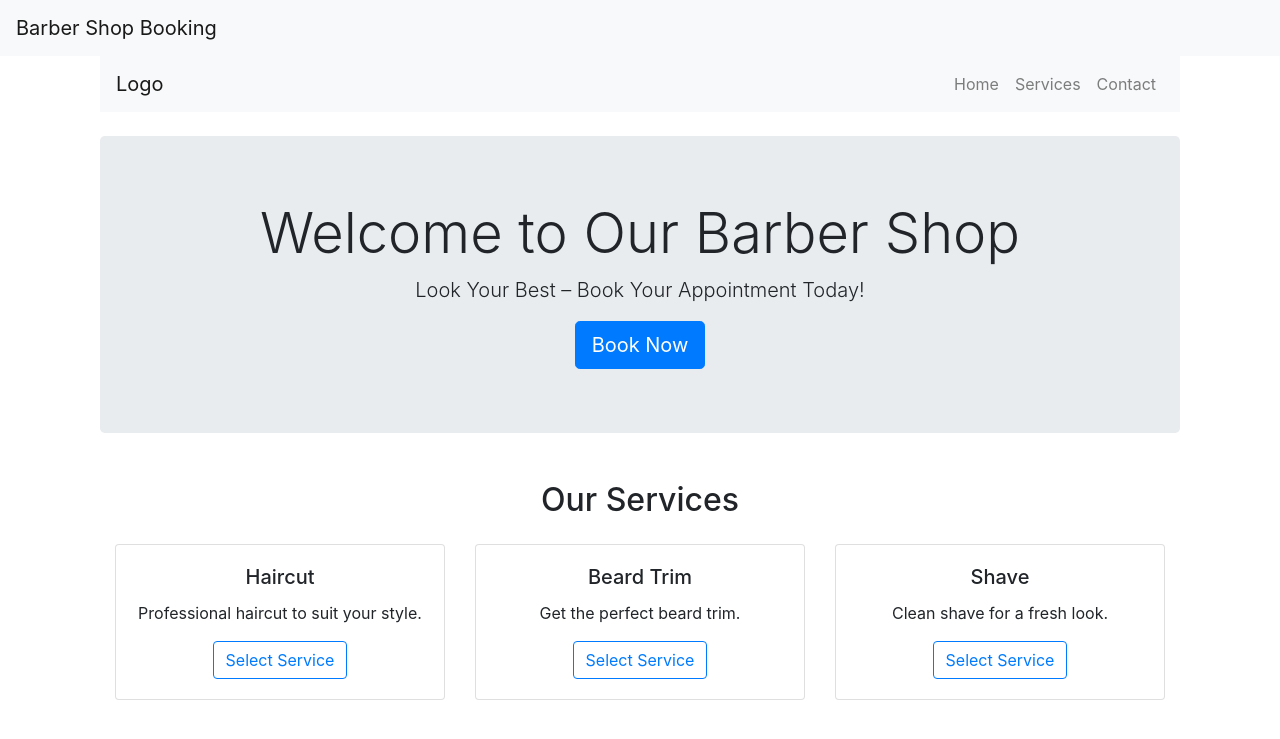
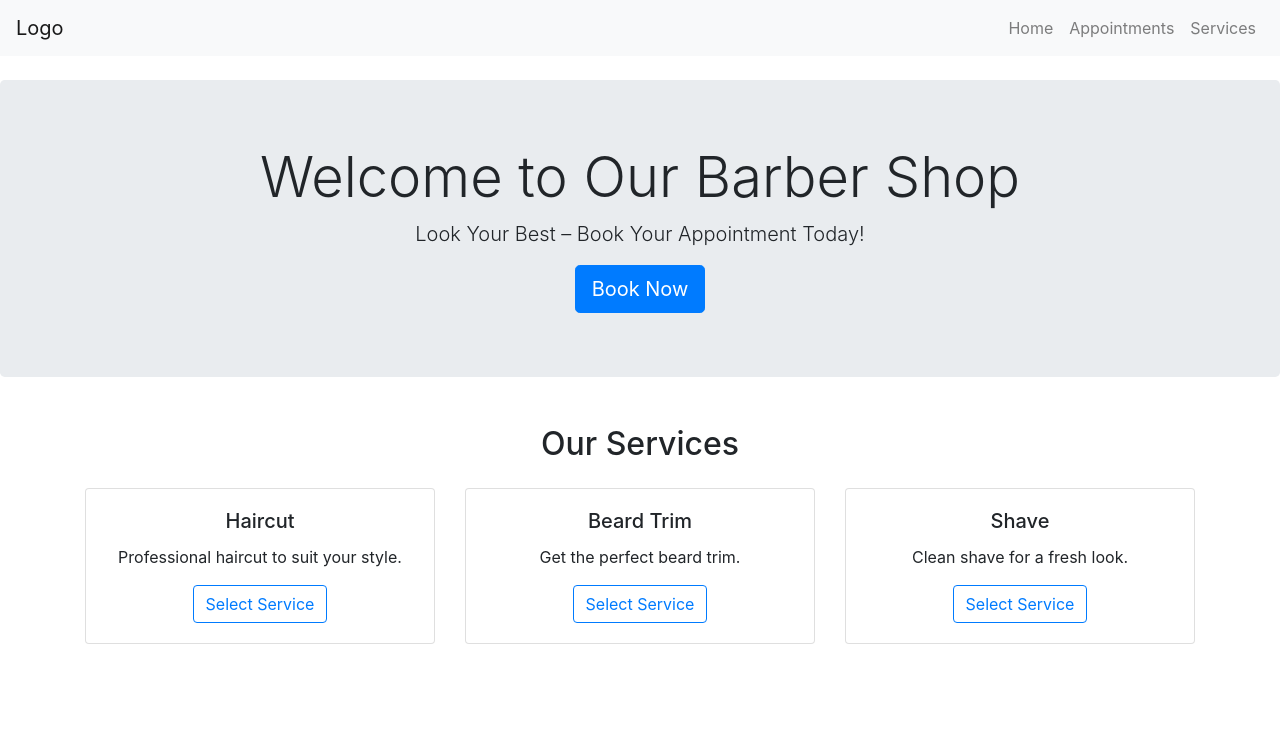
Before and after one commit to AVTpepper/barbershop_booking, a Django app: page / in a window 1280 px wide. Shown: the top 739 px of the page. Run offline with Django 5.2, Linux system fonts and the light colour scheme; some libraries are stand-ins or nearby versions.

Commit message:
Update: navbar in base.html, and removed fluid container on landing page

```diff
--- a/templates/base.html
+++ b/templates/base.html
@@ -3,15 +3,31 @@
    <head>
        <meta charset="UTF-8">
        <meta name="viewport" content="width=device-width, initial-scale=1.0">
-    <link rel="stylesheet" href="https://maxcdn.bootstrapcdn.com/bootstrap/4.5.2/css/bootstrap.min.css">
        <title>Barber Shop Booking</title>
+       <link rel="stylesheet" href="https://stackpath.bootstrapcdn.com/bootstrap/4.5.2/css/bootstrap.min.css">
    </head>
    <body>
+       <!-- Navbar -->
        <nav class="navbar navbar-expand-lg navbar-light bg-light">
-        <a class="navbar-brand" href="/">Barber Shop Booking</a>
+           <a class="navbar-brand" href="{% url 'landing_page' %}">Logo</a>
+           <button class="navbar-toggler" type="button" data-toggle="collapse" data-target="#navbarNav"
+           aria-controls="navbarNav" aria-expanded="false" aria-label="Toggle navigation">
+               <span class="navbar-toggler-icon"></span>
+           </button>
+           <div class="collapse navbar-collapse" id="navbarNav">
+               <ul class="navbar-nav ml-auto">
+                   <li class="nav-item"><a class="nav-link" href="{% url 'landing_page' %}">Home</a></li>
+                   <li class="nav-item"><a class="nav-link" href="{% url 'booking_list' %}">Appointments</a></li>
+                   <li class="nav-item"><a class="nav-link" href="#services">Services</a></li>
+               </ul>
+           </div>
        </nav>
-    <div class="container">
+
+       <!-- Content Block -->
        {% block content %}{% endblock %}
-    </div>
+
+       <script src="https://code.jquery.com/jquery-3.5.1.slim.min.js"></script>
+       <script src="https://cdn.jsdelivr.net/npm/@popperjs/core@1.16.1/dist/umd/popper.min.js"></script>
+       <script src="https://stackpath.bootstrapcdn.com/bootstrap/4.5.2/js/bootstrap.min.js"></script>
    </body>
    </html>
--- a/templates/landing_page.html
+++ b/templates/landing_page.html
@@ -1,23 +1,7 @@
 {% extends 'base.html' %}
 
    {% block content %}
-   <div class="container-fluid">
-       <!-- Navbar -->
-       <nav class="navbar navbar-expand-lg navbar-light bg-light">
-           <a class="navbar-brand" href="#">Logo</a>
-           <button class="navbar-toggler" type="button" data-toggle="collapse" data-target="#navbarNav"
-           aria-controls="navbarNav" aria-expanded="false" aria-label="Toggle navigation">
-               <span class="navbar-toggler-icon"></span>
-           </button>
-           <div class="collapse navbar-collapse" id="navbarNav">
-               <ul class="navbar-nav ml-auto">
-                   <li class="nav-item"><a class="nav-link" href="#">Home</a></li>
-                   <li class="nav-item"><a class="nav-link" href="#services">Services</a></li>
-                   <li class="nav-item"><a class="nav-link" href="#contact">Contact</a></li>
-               </ul>
-           </div>
-       </nav>
-
+   <!-- <div class="container-fluid"> -->
        <!-- Hero Section -->
        <div class="jumbotron text-center mt-4">
            <h1 class="display-4">Welcome to Our Barber Shop</h1>
@@ -59,5 +43,5 @@
            </div>
            <!-- Add three more service cards in a similar manner -->
        </div>
-   </div>
+   <!-- </div> -->
    {% endblock %}
```
Lines whose indentation alone changed are shown as unchanged.
